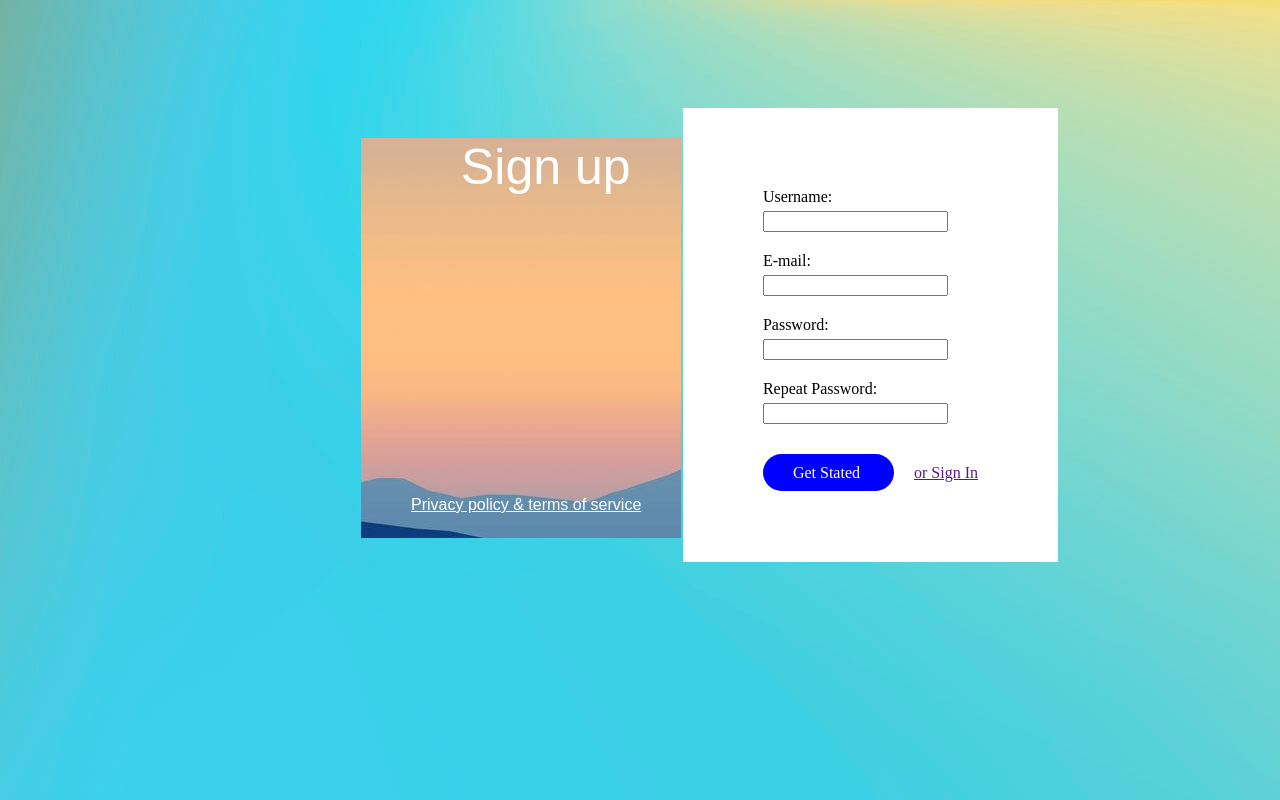
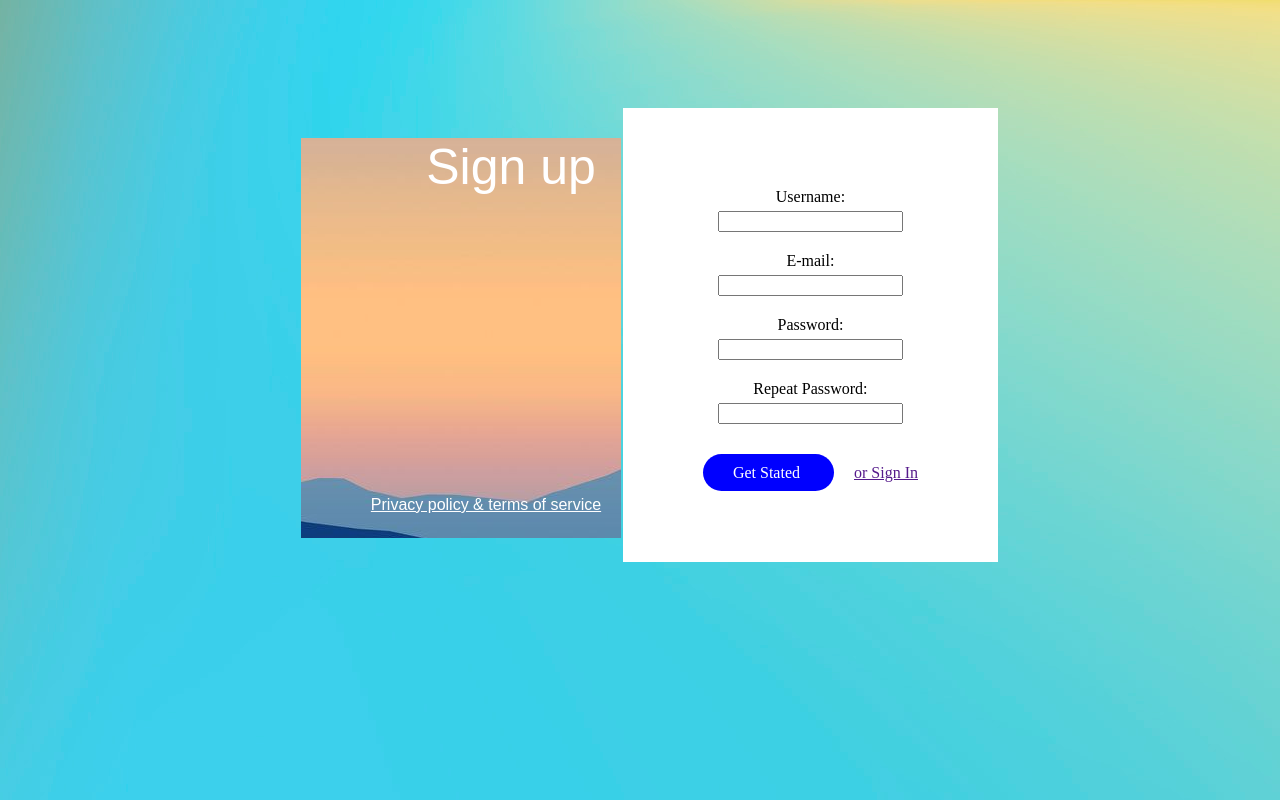
Before and after one commit to TomasDaugela/sing-up, a plain HTML site: page index.html in a window 1280 px wide. Drawn offline with Linux system fonts and the light colour scheme.

Commit message:
koregazija

```diff
--- a/index.html
+++ b/index.html
@@ -5,11 +5,10 @@
     <meta name="viewport" content="width=device-width, initial-scale=1.0">
     <title>sign in</title>
 </head>
-<body background="gradd.jpg" style="width: 100%;">
+<body background="gradd.jpg" style="width: 100%;text-align: center;">
     <main style="display: inline-block;
                  width: 800px;
                 margin-top: 100px;
-                margin-left: 300px;
                 height: 400px;">
         <!-- kairys -->
         <div style="display: inline-block;
```
